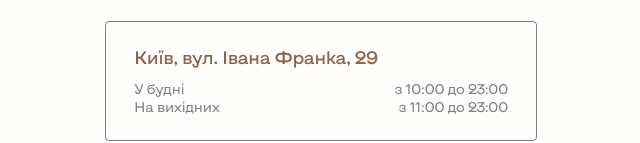
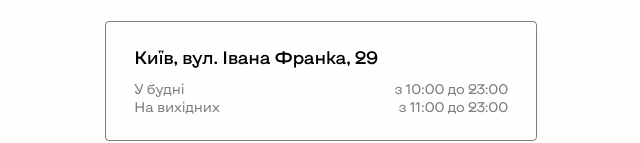
Before and after one commit to dnlv-andr/4friends, a plain HTML site: page index.html in a window 1280 px wide. Shown: the part 644-787 px from the top of the page, without its empty margins (319-959 px from the left). Drawn offline with Linux system fonts and the light colour scheme.

Commit message:
og-image update

```diff
--- a/index.html
+++ b/index.html
@@ -67,7 +67,7 @@
 
         a {
             text-decoration: none;
-            color: #8A654B;
+            color: #000;
         }
 
         .content-wrapper {
```
Also changed, not shown: assets/og-image.jpg.
